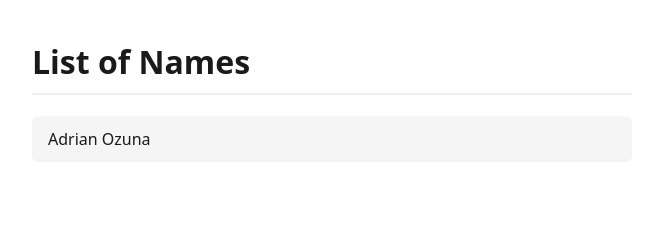
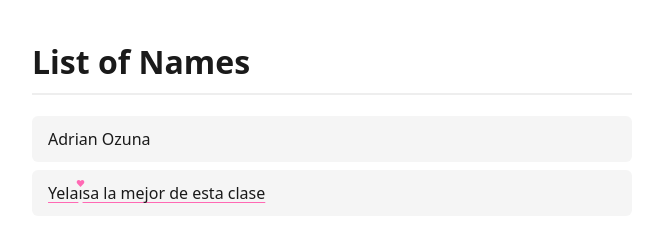
Before and after one commit to adrian-ozuna/colaboracion-ejemplo, a plain HTML site: page index.html in a window 1280 px wide. Shown: the whole page, without its empty margins (308-971 px from the left). Drawn offline with Linux system fonts and the light colour scheme.

Commit message:
Agrega nombre de Yelaisa con estilo especial a la lista
Añade "Yelaisa la mejor de esta clase" con corazón rosado en la i y subrayado en rosado.

Co-Authored-By: Claude Sonnet 4.6 <noreply@anthropic.com>

```diff
--- a/index.html
+++ b/index.html
@@ -26,12 +26,32 @@
       background: #f5f5f5;
       border-radius: 6px;
     }
+    .yelaisa-name {
+      text-decoration: underline;
+      text-decoration-color: #ff69b4;
+      text-underline-offset: 3px;
+    }
+    .heart-i {
+      display: inline-block;
+      position: relative;
+    }
+    .heart-i::after {
+      content: '♥';
+      position: absolute;
+      top: -0.3em;
+      left: 50%;
+      transform: translateX(-50%);
+      font-size: 0.55em;
+      color: #ff69b4;
+      line-height: 1;
+    }
   </style>
 </head>
 <body>
   <h1>List of Names</h1>
   <ul>
     <li>Adrian Ozuna</li>
+    <li class="yelaisa-name">Yela<span class="heart-i">ı</span>sa la mejor de esta clase</li>
   </ul>
 </body>
 </html>
```
